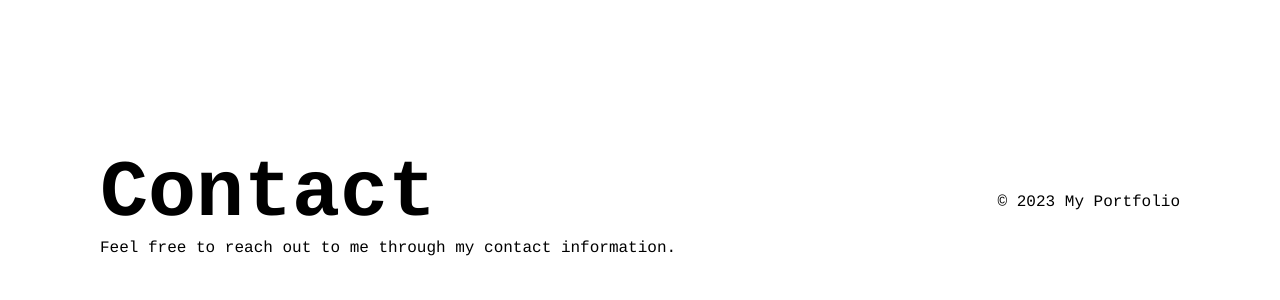
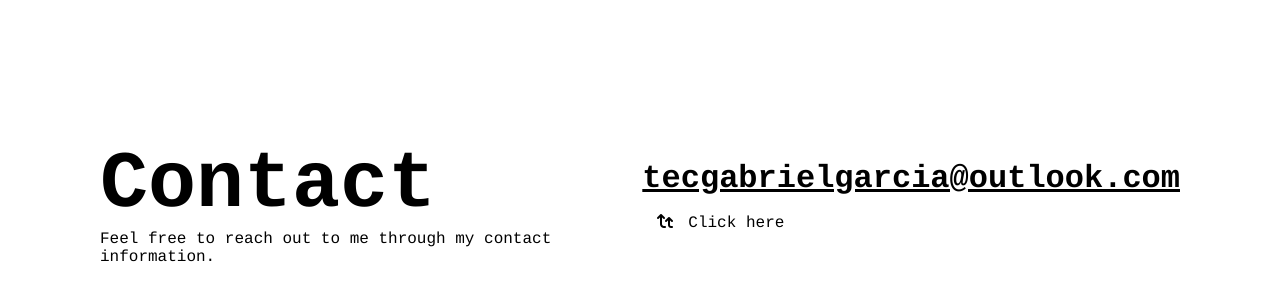
Before and after one commit to Arcadart/Portfolio, a plain HTML site: page index.html in a window 1280 px wide. Shown: the part 2598-2898 px from the top of the page. Drawn offline with Linux system fonts and the light colour scheme.

Commit message:
Contact info added

```diff
--- a/index.html
+++ b/index.html
@@ -69,7 +69,8 @@
                 <p>Feel free to reach out to me through my contact information.</p>
             </div>
             <footer>
-                <p>&copy; 2023 My Portfolio</p>
+                <p class="email"><a href="mailto:+tecgabrielgarcia@outlook.com">tecgabrielgarcia@outlook.com</a></p>
+                <p><i class="fa-solid fa-arrows-turn-right arrow"></i>Click here</p>
             </footer>
         </section>
     </main>
--- a/styles/styles.css
+++ b/styles/styles.css
@@ -154,3 +154,17 @@ button{
 i{
     padding: 1rem;
 }
+
+.email{
+    font-size: 2rem;
+    font-weight: bold;
+    color: black;
+}
+
+.email a{
+    color: black;
+}
+
+.arrow{
+    transform: rotate(270deg);
+}
```
